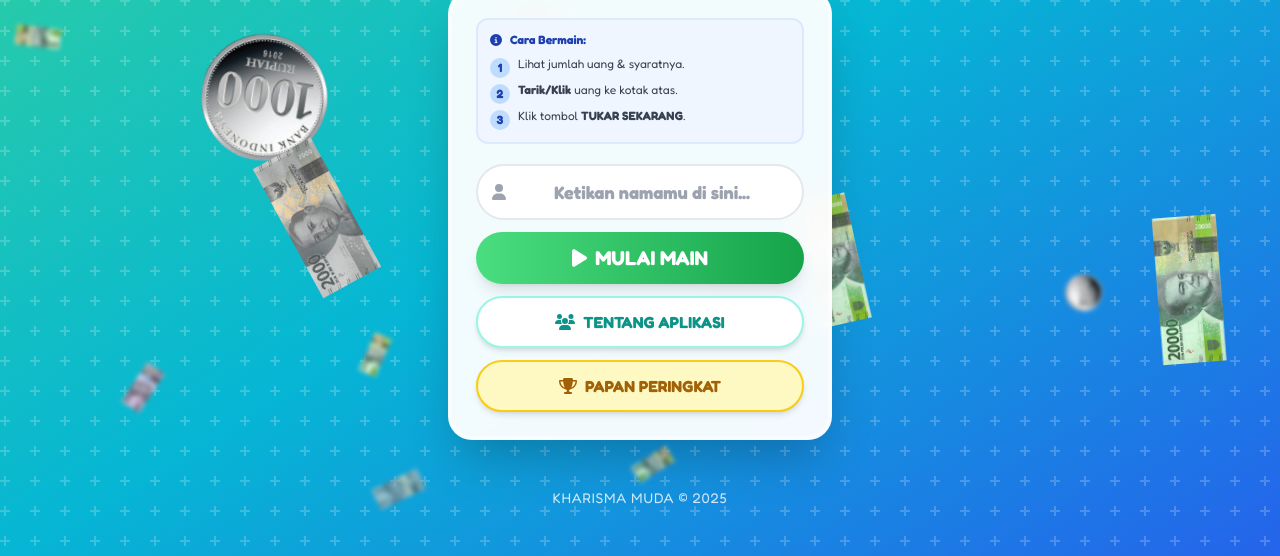
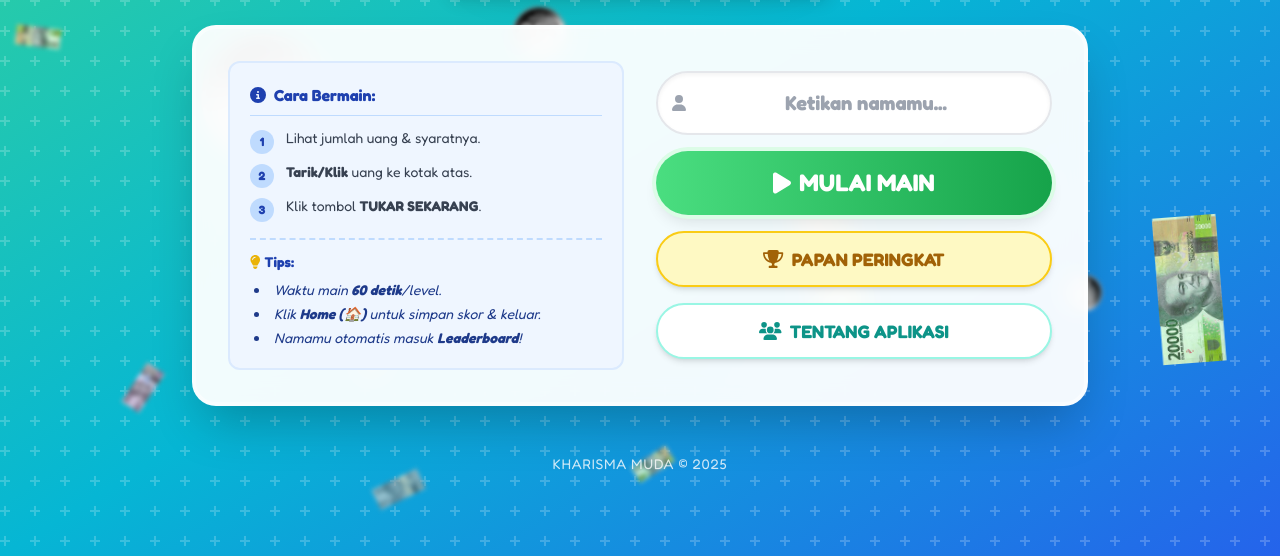
Before and after one commit to harisratnopambudi/simak-rupiah, a plain HTML site: page index.html in a window 1280 px wide. Shown: the part 244-800 px from the top of the page. Drawn offline with nearby package versions, Linux system fonts and the light colour scheme.

Commit message:
UI: Refactored Start Screen to 2-column layout

```diff
--- a/index.html
+++ b/index.html
@@ -245,59 +245,73 @@
         </div>
 
         <div
-            class="bg-white/95 backdrop-blur-md p-3 md:p-6 rounded-3xl shadow-2xl max-w-sm w-full text-center relative z-10 border-4 border-white/50 flex flex-col mb-4">
-
-            <!-- Removed Title from here -->
-
+            class="bg-white/95 backdrop-blur-md p-4 md:p-8 rounded-3xl shadow-2xl max-w-4xl w-full relative z-10 border-4 border-white/50 mb-4">
+
+            <div class="grid md:grid-cols-2 gap-4 md:gap-8 items-start text-left">
+                <!-- LEFT COLUMN: Instructions & Tips -->
                 <div
-                class="bg-blue-50 rounded-xl p-2 md:p-3 text-left mb-3 md:mb-5 border-2 border-blue-100 text-[10px] md:text-xs">
-                <h3 class="font-bold text-blue-800 mb-2 flex items-center gap-2">
+                    class="bg-blue-50 rounded-xl p-3 md:p-5 border-2 border-blue-100 text-xs md:text-sm h-full flex flex-col justify-center">
+                    <h3
+                        class="font-bold text-blue-800 mb-3 flex items-center gap-2 text-sm md:text-base border-b border-blue-200 pb-2">
                         <i class="fas fa-info-circle"></i> Cara Bermain:
                     </h3>
-                <ul class="text-gray-700 space-y-1">
-                    <li class="flex items-start gap-2">
+                    <ul class="text-gray-700 space-y-2 mb-4">
+                        <li class="flex items-start gap-3">
                             <span
-                            class="bg-blue-200 text-blue-800 rounded-full w-5 h-5 flex items-center justify-center text-xs font-bold shrink-0 mt-0.5">1</span>
+                                class="bg-blue-200 text-blue-800 rounded-full w-6 h-6 flex items-center justify-center text-xs font-bold shrink-0 mt-0.5">1</span>
                             <span>Lihat jumlah uang & syaratnya.</span>
                         </li>
-                    <li class="flex items-start gap-2">
+                        <li class="flex items-start gap-3">
                             <span
-                            class="bg-blue-200 text-blue-800 rounded-full w-5 h-5 flex items-center justify-center text-xs font-bold shrink-0 mt-0.5">2</span>
+                                class="bg-blue-200 text-blue-800 rounded-full w-6 h-6 flex items-center justify-center text-xs font-bold shrink-0 mt-0.5">2</span>
                             <span><b>Tarik/Klik</b> uang ke kotak atas.</span>
                         </li>
-                    <li class="flex items-start gap-2">
+                        <li class="flex items-start gap-3">
                             <span
-                            class="bg-blue-200 text-blue-800 rounded-full w-5 h-5 flex items-center justify-center text-xs font-bold shrink-0 mt-0.5">3</span>
+                                class="bg-blue-200 text-blue-800 rounded-full w-6 h-6 flex items-center justify-center text-xs font-bold shrink-0 mt-0.5">3</span>
                             <span>Klik tombol <b>TUKAR SEKARANG</b>.</span>
                         </li>
                     </ul>
-            </div>
-
-            <div class="space-y-3 w-full">
+
+                    <div class="mt-auto pt-3 border-t-2 border-dashed border-blue-200">
+                        <h4 class="font-bold text-blue-800 mb-2 flex items-center gap-1"><i
+                                class="fas fa-lightbulb text-yellow-500"></i> Tips:</h4>
+                        <ul class="list-disc list-inside space-y-1 pl-1 italic text-blue-900">
+                            <li>Waktu main <b>60 detik</b>/level.</li>
+                            <li>Klik <b>Home (🏠)</b> untuk simpan skor & keluar.</li>
+                            <li>Namamu otomatis masuk <b>Leaderboard</b>!</li>
+                        </ul>
+                    </div>
+                </div>
+
+                <!-- RIGHT COLUMN: Actions -->
+                <div class="space-y-3 md:space-y-4 flex flex-col justify-center h-full">
                     <!-- NEW: Name Input Field -->
-                <div class="relative">
-                    <div class="absolute inset-y-0 left-0 flex items-center pl-4 pointer-events-none">
+                    <div class="relative group">
+                        <div
+                            class="absolute inset-y-0 left-0 flex items-center pl-4 pointer-events-none transition-colors group-focus-within:text-teal-500">
                             <i class="fas fa-user text-gray-400"></i>
                         </div>
                         <input type="text" id="player-name-input"
-                        class="w-full pl-10 pr-4 py-2 md:py-3 rounded-full border-2 border-gray-200 focus:border-teal-400 focus:ring focus:ring-teal-200 transition text-center text-sm md:text-lg font-bold text-teal-800 placeholder-gray-400"
-                        placeholder="Ketikan namamu di sini..." autocomplete="off">
+                            class="w-full pl-10 pr-4 py-3 md:py-4 rounded-full border-2 border-gray-200 focus:border-teal-400 focus:ring-4 focus:ring-teal-100 transition text-center text-base md:text-xl font-bold text-teal-800 placeholder-gray-400 shadow-inner"
+                            placeholder="Ketikan namamu..." autocomplete="off">
                     </div>
 
                     <button onclick="checkNameAndStart()"
-                    class="w-full bg-gradient-to-r from-green-400 to-green-600 hover:from-green-500 hover:to-green-700 text-white text-base md:text-xl font-bold py-2 md:py-3 rounded-full shadow-lg transform transition hover:scale-105 active:scale-95 flex items-center justify-center gap-2">
-                    <i class="fas fa-play"></i> MULAI MAIN
+                        class="w-full bg-gradient-to-r from-green-400 to-green-600 hover:from-green-500 hover:to-green-700 text-white text-lg md:text-2xl font-bold py-3 md:py-4 rounded-full shadow-lg transform transition hover:scale-105 active:scale-95 flex items-center justify-center gap-2 ring-4 ring-green-100 group">
+                        <i class="fas fa-play group-hover:animate-pulse"></i> MULAI MAIN
                     </button>
 
+                    <button onclick="showLeaderboardUI()"
+                        class="w-full bg-yellow-100 hover:bg-yellow-200 text-yellow-700 border-2 border-yellow-400 text-sm md:text-lg font-bold py-2 md:py-3 rounded-full shadow-md transform transition hover:scale-105 active:scale-95 flex items-center justify-center gap-2">
+                        <i class="fas fa-trophy"></i> PAPAN PERINGKAT
+                    </button>
+
                     <button onclick="showAbout()"
-                    class="w-full bg-white hover:bg-gray-100 text-teal-600 border-2 border-teal-200 text-sm md:text-base font-bold py-2 md:py-3 rounded-full shadow-md transform transition hover:scale-105 active:scale-95 flex items-center justify-center gap-2">
+                        class="w-full bg-white hover:bg-gray-100 text-teal-600 border-2 border-teal-200 text-sm md:text-lg font-bold py-2 md:py-3 rounded-full shadow-md transform transition hover:scale-105 active:scale-95 flex items-center justify-center gap-2">
                         <i class="fas fa-users"></i> TENTANG APLIKASI
                     </button>
-
-                <button onclick="showLeaderboardUI()"
-                    class="w-full bg-yellow-100 hover:bg-yellow-200 text-yellow-700 border-2 border-yellow-400 text-sm md:text-base font-bold py-2 md:py-3 rounded-full shadow-md transform transition hover:scale-105 active:scale-95 flex items-center justify-center gap-2">
-                    <i class="fas fa-trophy"></i> PAPAN PERINGKAT
-                </button>
+                </div>
             </div>
         </div>
 
@@ -499,16 +513,6 @@
                 Rupiah.
             </p>
             </p>
-
-            <div class="mt-4 bg-blue-50 p-3 rounded-xl border border-blue-100 text-left">
-                <h3 class="font-bold text-blue-800 text-sm mb-1"><i class="fas fa-info-circle mr-1"></i> Tips Bermain:
-                </h3>
-                <ul class="text-xs text-blue-700 list-disc list-inside space-y-1">
-                    <li>Kamu punya waktu <b>60 detik</b> per level.</li>
-                    <li>Klik tombol <b>Home (🏠)</b> untuk simpan progress & keluar.</li>
-                    <li>Namamu akan otomatis masuk <b>Leaderboard</b>!</li>
-                </ul>
-            </div>
 
             <p class="text-xs text-center text-gray-400 mt-4">
                 Dibuat dengan ❤️ untuk pendidikan Indonesia.
```
Lines whose indentation alone changed are shown as unchanged.
